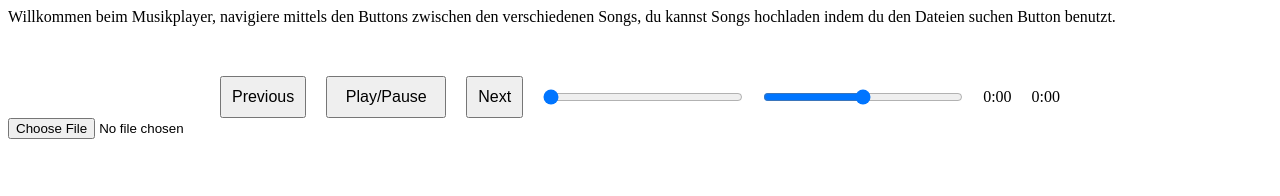
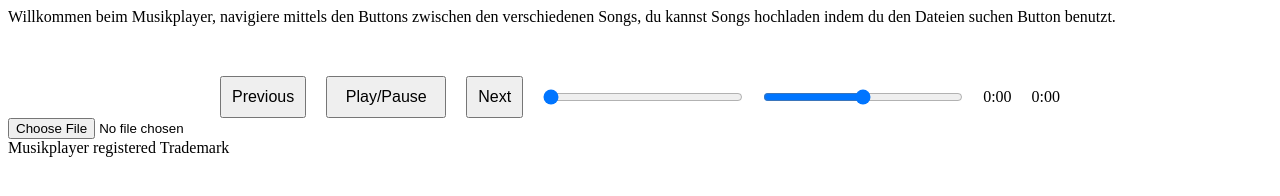
Before and after one commit to Raisybear/LA1303, a website: page public/index.html in a window 1280 px wide. Drawn offline with Linux system fonts and the light colour scheme.

Commit message:
Footer erstellt
Footer

```diff
--- a/public/index.html
+++ b/public/index.html
@@ -27,5 +27,6 @@
       accept=".wav, .mp3"
       onchange="uploadSong(this.files)"
     />
+    <footer>Musikplayer registered Trademark</footer>
   </body>
 </html>
```
